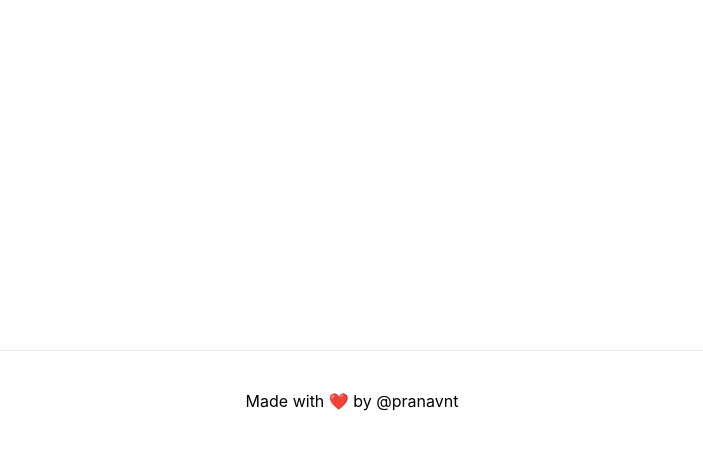
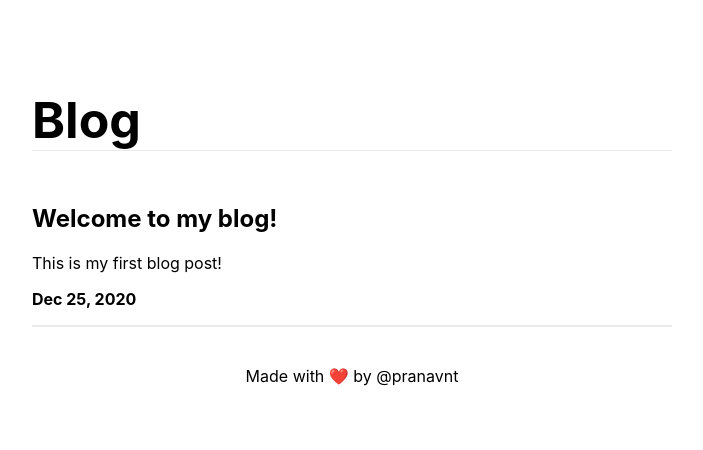
Before and after one commit to pranavnt/blog, a Next.js app: page / in a window 1280 px wide. Shown: the top 450 px of the page, without its empty margins (288-991 px from the left). Built offline with nearby package versions, Linux system fonts and the light colour scheme.

Commit message:
basic articleBlock

```diff
--- /dev/null
+++ b/components/ArticleBlock.js
@@ -0,0 +1,15 @@
+import styles from "../styles/Home.module.css";
+
+export default function ArticleBlock(props) {
+  return (
+    <div style={{ borderBottom: "1px solid #eaeaea" }}>
+      <div>
+        <h2>{props.title}</h2>
+        <p>{props.description}</p>
+        <b>
+          <p>{props.date}</p>
+        </b>
+      </div>
+    </div>
+  );
+}
--- a/pages/_app.js
+++ b/pages/_app.js
@@ -1,7 +1,7 @@
-import '../styles/globals.css'
+import "../styles/globals.css";
 
 function MyApp({ Component, pageProps }) {
-  return <Component {...pageProps} />
+  return <Component {...pageProps} />;
 }
 
-export default MyApp
+export default MyApp;
--- a/pages/index.js
+++ b/pages/index.js
@@ -1,5 +1,6 @@
 import Head from "next/head";
 import styles from "../styles/Home.module.css";
+import ArticleBlock from "../components/ArticleBlock.js";
 
 export default function Home() {
   return (
@@ -8,6 +9,19 @@ export default function Home() {
         <title>Blog | pt5.dev</title>
         <link rel="icon" href="/favicon.ico" />
       </Head>
+      <div style={{}}>
+        <h1 style={{ fontSize: "50px", borderBottom: "1px solid #eaeaea" }}>
+          Blog
+        </h1>
+      </div>
+
+      <div>
+        <ArticleBlock
+          title="Welcome to my blog!"
+          description="This is my first blog post!"
+          date="Dec 25, 2020"
+        />
+      </div>
 
       <footer className={styles.footer}>
         <a
--- a/styles/Home.module.css
+++ b/styles/Home.module.css
@@ -1,10 +1,10 @@
 .container {
   min-height: 100vh;
-  padding: 0 0.5rem;
+  padding: 7vh;
+  padding-left: 25%;
+  padding-right: 25%;
   display: flex;
   flex-direction: column;
-  justify-content: center;
-  align-items: center;
 }
 
 .main {
```
